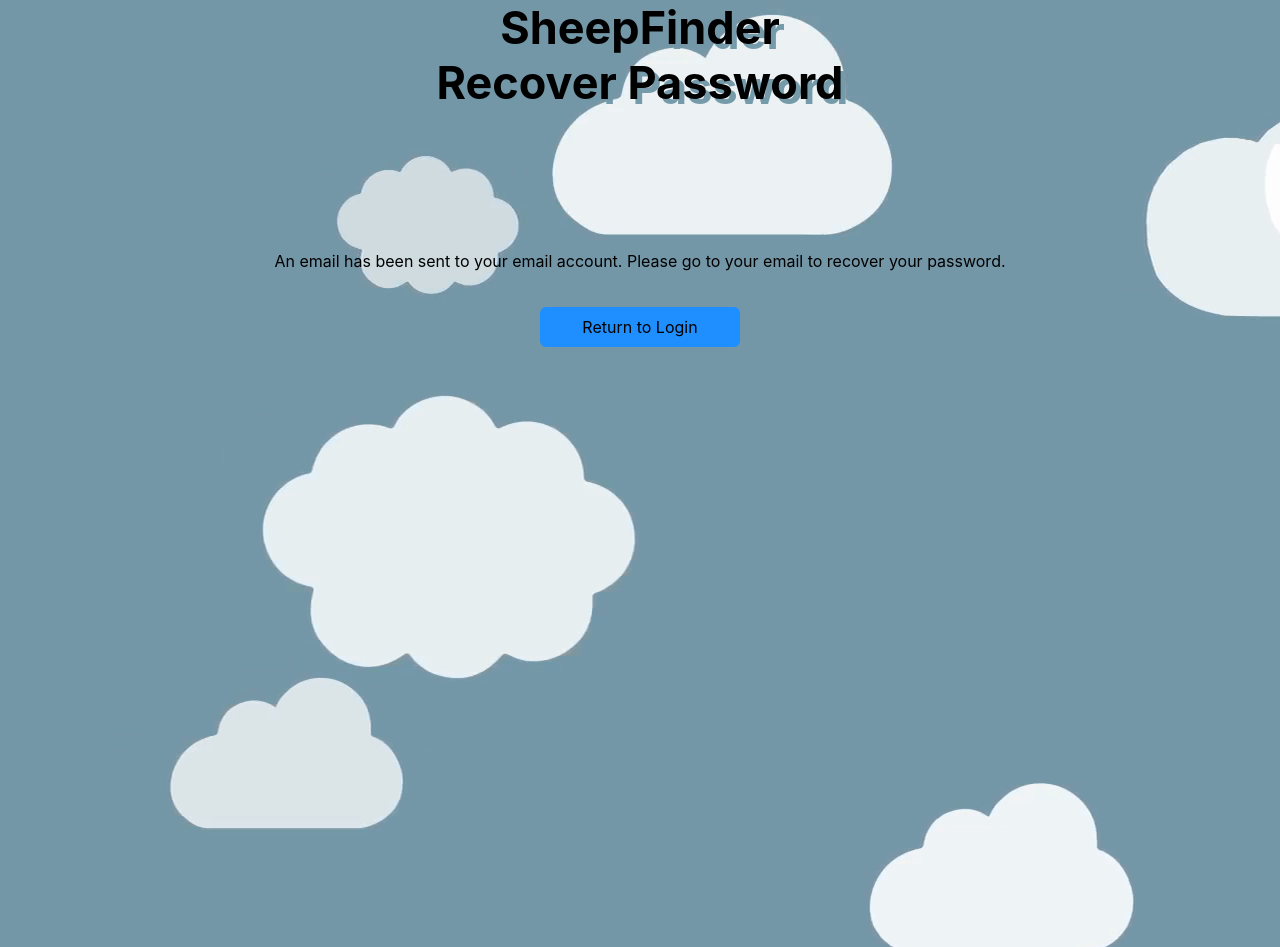
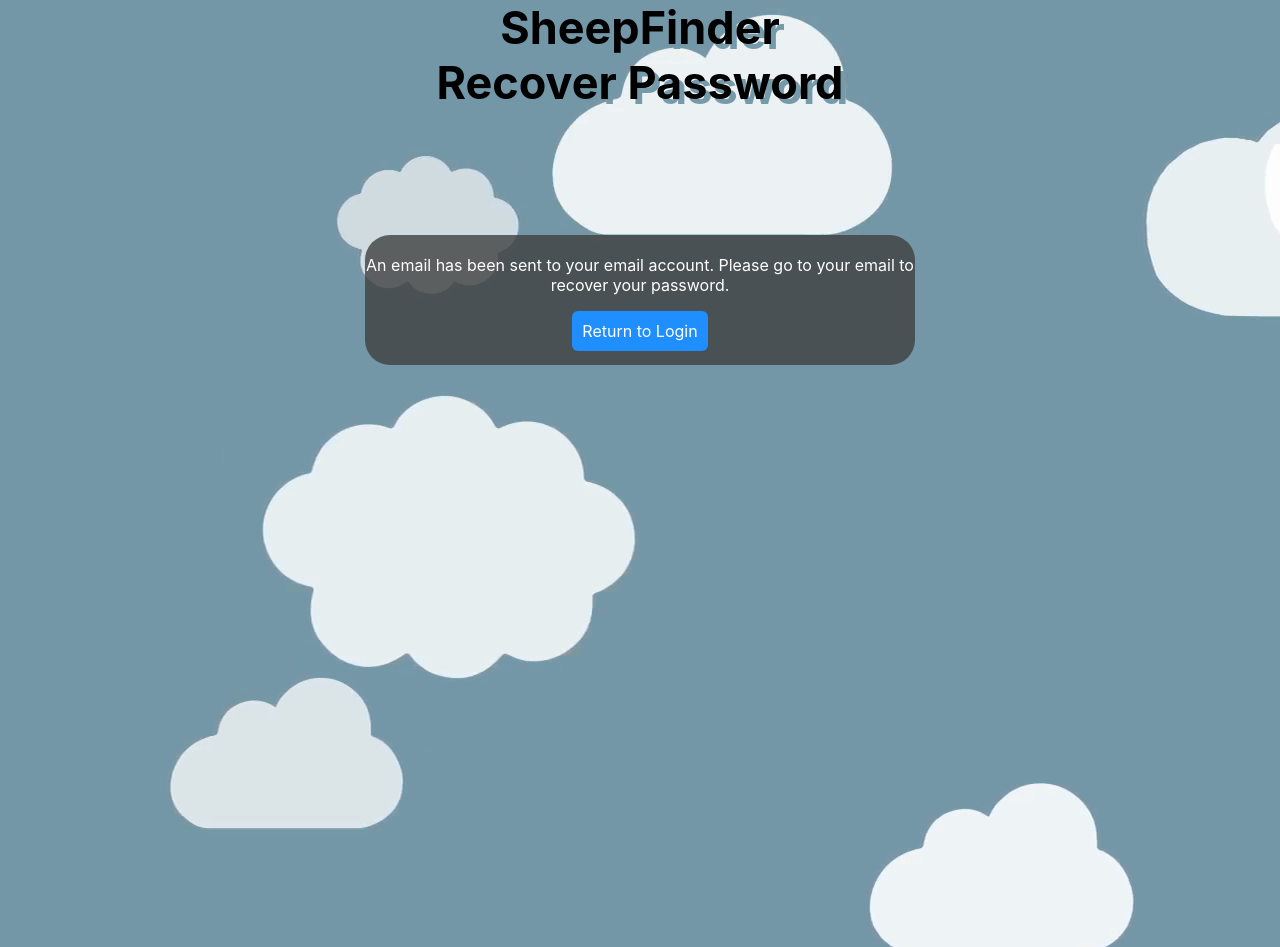
Before and after one commit to aadarsh-akula/sheepFinder, a React (Create React App) app in the folder sheepfinder/: page /recoveraccountprompt in a window 1280 px wide. Built offline with nearby package versions, Linux system fonts and the light colour scheme.

Commit message:
background to recover
background to recover added

```diff
--- a/sheepfinder/src/pages/DashboardComponent.js
+++ b/sheepfinder/src/pages/DashboardComponent.js
@@ -22,6 +22,7 @@ class DashboardComponent extends Component {
     super(props);
     this.state = {
       onChange_color: "",
+      onChange_name: "",
       // apply_button: "",
     };
   }
--- a/sheepfinder/src/pages/RecoverAccountPrompt.js
+++ b/sheepfinder/src/pages/RecoverAccountPrompt.js
@@ -6,16 +6,20 @@ function RecoverAccountPrompt({ recover, error }) {
     const [details, setDetails] = useState({
     });
     return(
+
         <div className="sheep-body">
             <h1 className="welcome-text">SheepFinder</h1>
         <h1 className="welcome-text">Recover Password</h1>
-
         <div className="middle-sheep-body">
+        <div className="promptbackground">
           <div>
             <p>An email has been sent to your email account. Please go to your email to recover your password.</p>
 
           </div>
+          <div className="recover_button">
           <Link className="button_recover" to="/LoginForm">Return to Login</Link>
+          </div>
+          </div>
         </div>
         <footer>&copy;Copyright 2021</footer>
         </div>
--- a/sheepfinder/src/pages/style.css
+++ b/sheepfinder/src/pages/style.css
@@ -173,6 +173,24 @@ footer {
   padding: 5px;
   border-radius: 10px;
   color: black;
+}
+.recover_button {
+text-align: center;
+margin-top: 10px;
+margin-bottom: 20px;
+}
+
+.promptbackground {
+  position: relative;
+  height: 130px;
+  width: 550px;
+  display: flex;
+  justify-content: center;
+  flex-direction: column;
+  border-radius: 25px;
+  text-align: center;
+  background-color: rgba(64, 64, 64, 0.8);
+  color: white;
 }
 
 .joblist_user {
```
